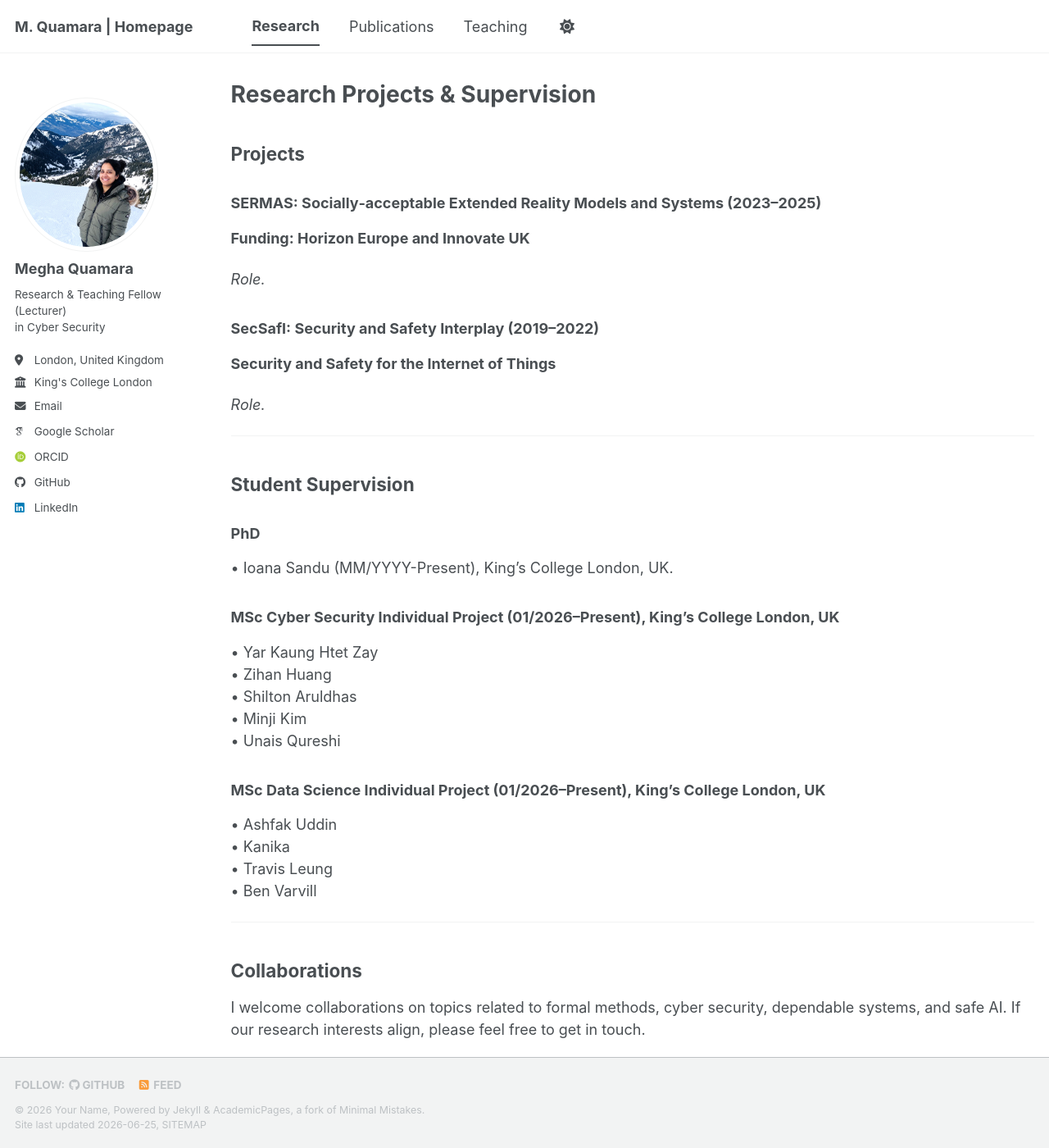
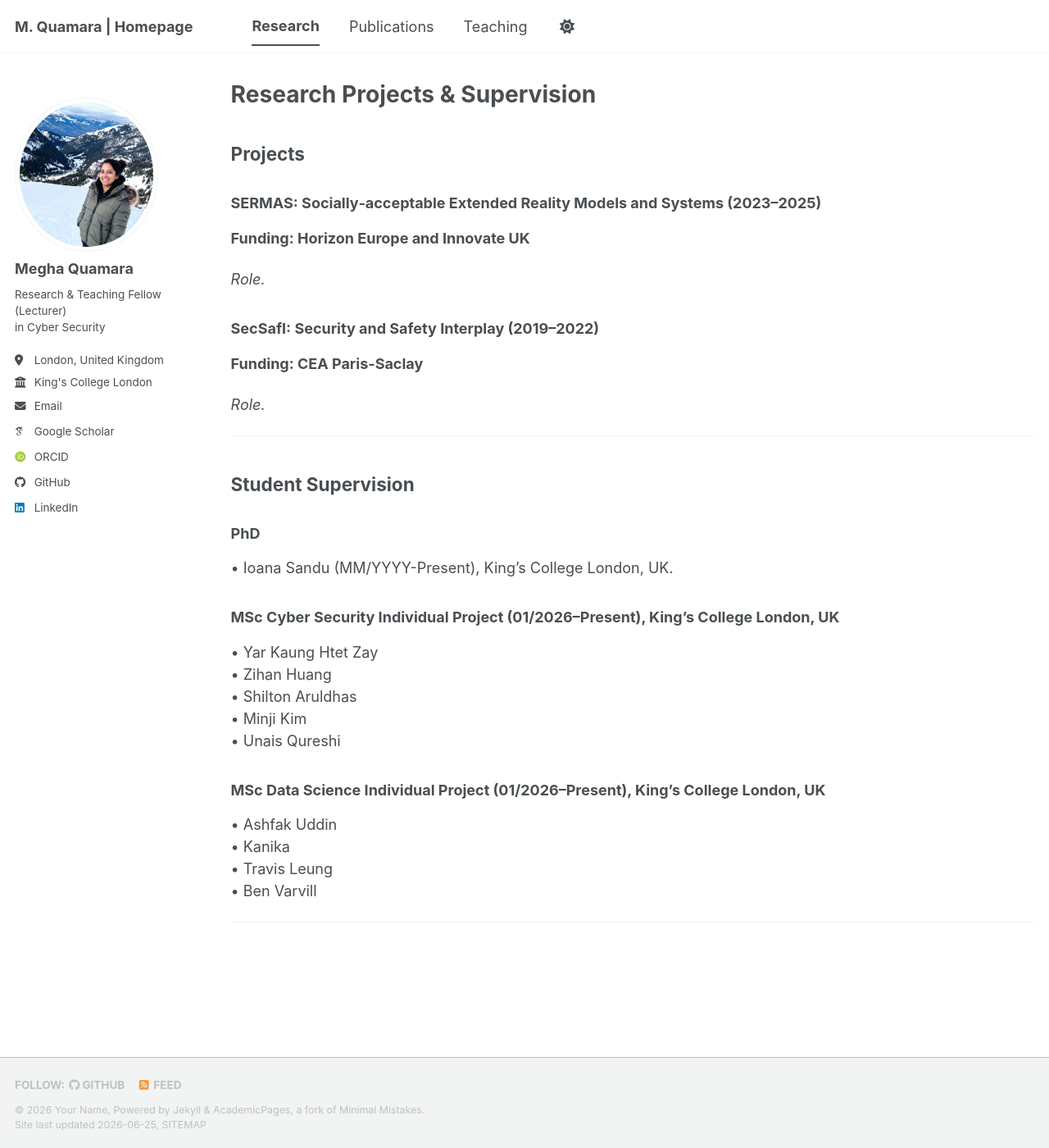
Before and after one commit to meghaquamara/personal-website, a Jekyll site: the page built from _pages/research.md, in a window 1280 px wide and 1400 px high. Shown: the whole window at 82% size. Built offline with Jekyll 4.4.1, drawn with Linux system fonts in a browser that asks for light colours; some web fonts are replaced; a script bundle is joined from its source files by our own code; library files that are not in the unit come from our copies.

Commit message:
Update research.md

```diff
--- a/_pages/research.md
+++ b/_pages/research.md
@@ -15,7 +15,7 @@ author_profile: true
 
 ### SecSafI: Security and Safety Interplay (2019–2022)
 
-**Security and Safety for the Internet of Things**
+**Funding: CEA Paris-Saclay**
 
 *Role.*
 
@@ -43,7 +43,3 @@ author_profile: true
 • Ben Varvill
 
 <hr />
-
-## Collaborations
-
-I welcome collaborations on topics related to formal methods, cyber security, dependable systems, and safe AI. If our research interests align, please feel free to get in touch.
```
